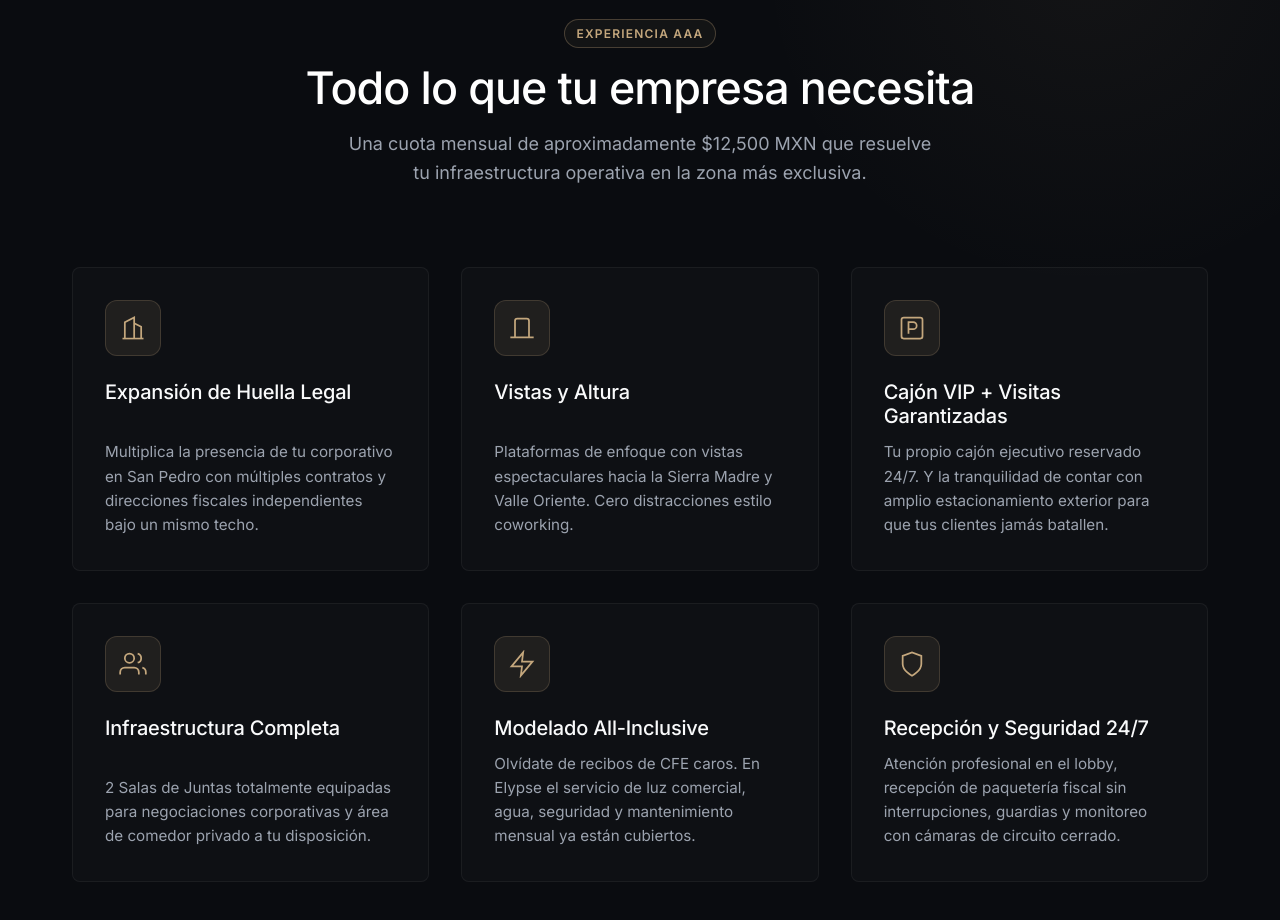
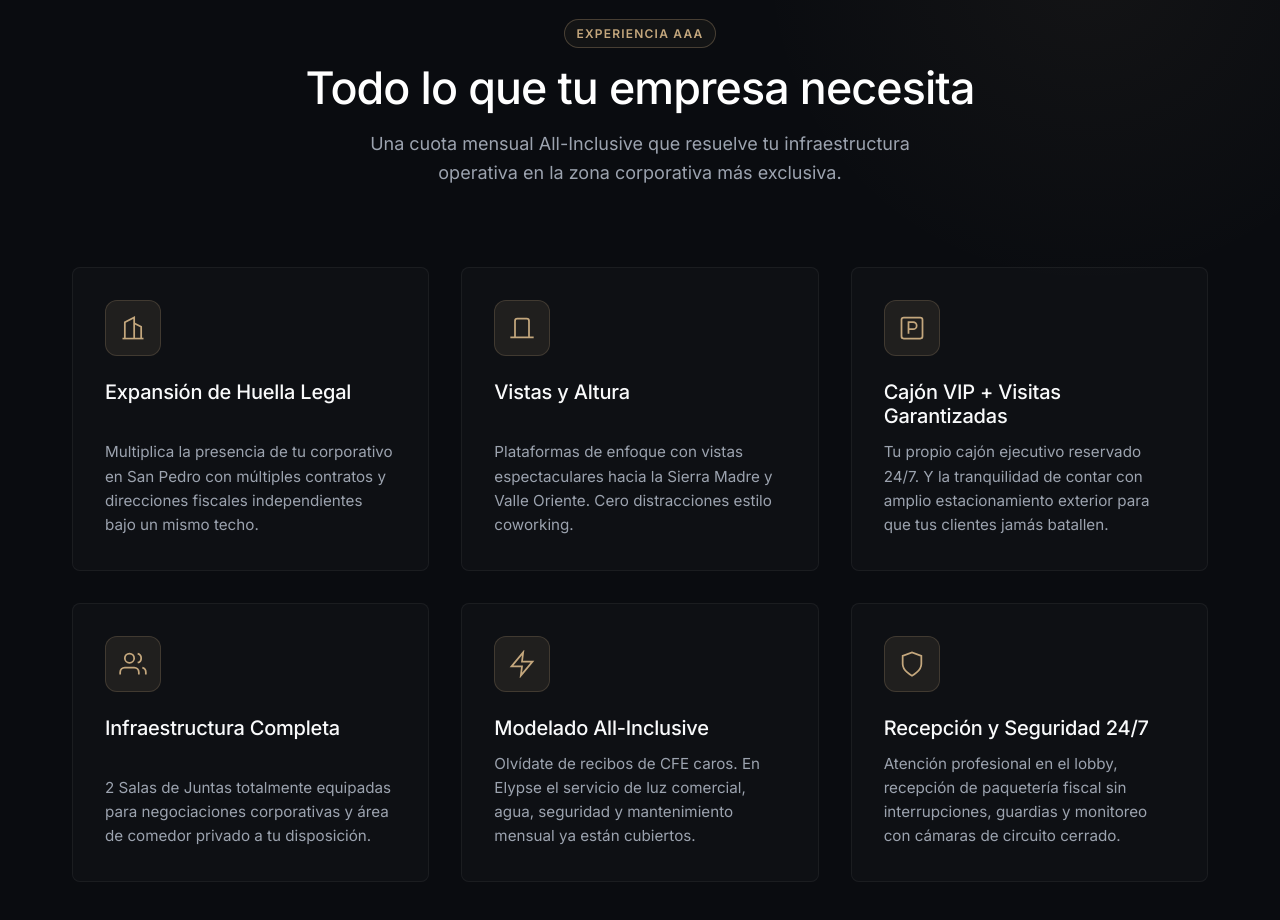
Before and after one commit to Persuasivo-AGS-cpu/Edificio-ELYPSE, a Next.js app: page / in a window 1280 px wide. Shown: the part 3980-4900 px from the top of the page. Built offline with nearby package versions, Linux system fonts and the light colour scheme.

Commit message:
fix(copy): Remove pricing from benefits subtitle to preserve stripe momentum

```diff
--- a/src/components/Benefits/BenefitsSection.tsx
+++ b/src/components/Benefits/BenefitsSection.tsx
@@ -65,7 +65,7 @@ export default function BenefitsSection() {
           <div className={styles.premiumTag}>Experiencia AAA</div>
           <h2 className={styles.title}>Todo lo que tu empresa necesita</h2>
           <p className={styles.subtitle}>
-            Una cuota mensual de aproximadamente $12,500 MXN que resuelve tu infraestructura operativa en la zona más exclusiva.
+            Una cuota mensual All-Inclusive que resuelve tu infraestructura operativa en la zona corporativa más exclusiva.
           </p>
         </div>
 
```
Also changed, not shown: Meta ADS/01_Amplitud_Directiva.png (added).
